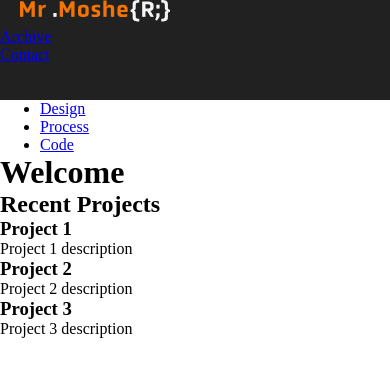
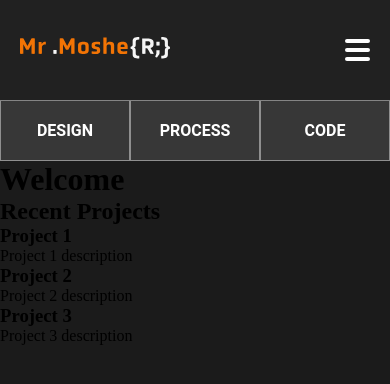
Before and after one commit to CutoverOsprey39/mrmosher.github.io, a plain HTML site: page index.html in a window 390 px wide. Drawn offline with Linux system fonts and the light colour scheme.

Commit message:
functional nav bar

```diff
--- a/index.html
+++ b/index.html
@@ -6,51 +6,48 @@
         <title>Portfolio</title>
         <link rel="stylesheet" href="src/css/index.css" />
         <link rel="stylesheet" href="src/css/styleguide.css" />
-        <link rel="stylesheet" href="src/css/global.css" />
+        <link rel="stylesheet" href="src/global.css" />
         <style>
-        *{margin: 0px;}
+            * { margin: 0px; }
         </style>
     </head>
-    <body >
+    <body>
         <div> <!-- content wrapper -->
             <div>
                 <nav class="navbar">
                     <div>
-                        <h1
+                        <h1>
                             <a href="index.html" class="navlogo">
                                 <img src="src/img/navlogo.svg" alt="Logo"/>
                             </a>
                         </h1>
                     </div>
-                    <ul>
+                    <!-- Hamburger button -->
+                    <button class="hamburger">
+                        <span></span>
+                        <span></span>
+                        <span></span>
+                    </button>
+                    <!-- Navigation list -->
+                    <ul class="nav-menu">
                         <li>
-                            <a href="#">
-                                <span>Archive</span>
-                            </a>
+                            <a href="#"><span>ARCHIVE</span></a>
                         </li>
                         <li>
-                            <a href="#">
-                                <span>Contact</span>
-                            </a>
+                            <a href="#"><span>CONTACT</span></a>
                         </li>
                     </ul>
                 </nav>
                 <nav class="subnav">
                     <ul>
-                        <li>
-                            <a href="#">
-                                <span>Design</span>
-                            </a>
+                        <li class="design">
+                            <a href="#"><span>DESIGN</span></a>
                         </li>
-                        <li>
-                            <a href="#">
-                                <span>Process</span>
-                            </a>
+                        <li class="process">
+                            <a href="#"><span>PROCESS</span></a>
                         </li>
-                        <li>
-                            <a href="#">
-                                <span>Code</span>
-                            </a>
+                        <li class="code">
+                            <a href="#"><span>CODE</span></a>
                         </li>
                     </ul>
                 </nav>
@@ -78,5 +75,15 @@
                 </div>
             </main>
         </div>
+        <!-- Add JavaScript at the end of body -->
+        <script>
+            const hamburger = document.querySelector('.hamburger');
+            const navMenu = document.querySelector('.nav-menu');
+
+            hamburger.addEventListener('click', () => {
+                hamburger.classList.toggle('active');
+                navMenu.classList.toggle('active');
+            });
+        </script>
     </body>
 </html>
--- a/src/css/index.css
+++ b/src/css/index.css
@@ -1,13 +1,167 @@
-.navbar{
+body {
+  background-color: var(--variable-collection-secondary-black);
+}
+.navbar { /* Navbar styles */
     height: 100px;
     background-color: var(--primary-black);
+    display: flex;
+    justify-content: space-between;
+    align-items: center;
+    position: relative; /* Added for absolute positioning of menu on mobile */
+    border-bottom: 1px
+    solid var(--stroke-for-container);
+    z-index: 100; /* Ensure navbar is above other content */
 }
+
 .navbar .navlogo {
-    vertical-align: center;
+    vertical-align: middle;
     padding-left: 20px;
+    width: auto;
+    /* Note: align-items: left isn't valid here; flex properties work on containers, not items */
 }
-.navbar ul{
+
+/* Default menu styling for all sizes */
+.navbar ul.nav-menu {
     list-style: none;
     margin: 0;
     padding: 0;
+    font-family: var(--primary-subheading-font-family);
+    font-weight: var(--primary-subheading-font-weight);
+    font-size: var(--primary-subheading-font-size);
+    color: var(--white);
+    display: flex; /* Horizontal layout by default */
 }
+
+.navbar ul.nav-menu li {
+    padding: 20px;
+}
+
+.navbar ul.nav-menu li a {
+    text-decoration: none;
+    color: var(--white);
+}
+.navbar ul.nav-menu li:hover a {
+    transition: all 0.2s ease;
+    color: var(--stroke-for-container);
+}
+
+/* Hamburger styling - hidden by default */
+.navbar .hamburger {
+    display: none;
+    background: none;
+    border: none;
+    cursor: pointer;
+    padding: 20px;
+    z-index: 100;
+}
+
+.navbar .hamburger span {
+    /* Hamburger lines */
+    display: block;
+    width: 25px;
+    height: 4px;
+    border-radius: 2px;
+    background: var(--white);
+    margin: 5px 0;
+    transition: all 0.3s ease;
+    transform-origin: center;
+}
+ /* subnav styles */
+.subnav {
+    width: 100%;
+    height: 60px;
+}
+
+.subnav ul {
+    list-style: none;
+    margin: 0;
+    padding: 0;
+    display: flex; /* Horizontal layout */
+    justify-content: space-between; /* Evenly space boxes */
+    width: 100%;
+}
+
+.subnav ul li {
+    width: 33.33%; /* Each box is 1/3 of the page width */
+    background-color: var(--dark-gray-bg); /* Box background */
+    border-bottom: 1px solid var(--stroke-for-container);
+    border-left: 1px solid var(--stroke-for-container);
+    border-right: 1px solid var(--stroke-for-container);
+    text-align: center; /* Center text in boxes */
+    padding: 20px 0; /* Vertical padding for box height */
+    margin: 0; /* Remove any default margins */
+    box-sizing: border-box; /* Include padding/border in width */
+}
+
+.subnav ul li a {
+    text-decoration: none;
+    color: var(--white);
+    display: block; /* Makes entire box clickable */
+    font-family: var(--secondary-subheading-font-family);
+    font-weight: var(--secondary-subheading-font-weight);
+    font-size: var(--secondary-subheading-font-size);
+}
+.subnav ul li:hover {
+  background-color: var(--secondary-gray); /* Hover effect */
+    transition: all 0.2s ease;
+}
+/* End subnav styles */
+
+/* Mobile-specific styles */
+@media (max-width: 768px) {
+    .navbar {
+        height: 100px; /* Keep fixed height unless you want it auto */
+        padding: 0; /* Remove padding for better control on mobile */
+
+    }
+
+    .navbar .hamburger {
+        display: block; /* Show hamburger on mobile */
+    }
+
+    .navbar ul.nav-menu {
+        flex-direction: column;
+        position: absolute;
+        top: 100%;
+        left: 0;
+        width: 100%;
+        background-color: var(--primary-black);
+        transform: translateY(-100%); /* Hidden by default */
+        opacity: 0;
+        transition: all 0.3s ease;
+        z-index: 99; /* Ensure it appears above other content */
+    }
+
+    .navbar ul.nav-menu.active {
+        transform: translateY(0%); /* Slide in when active */
+        opacity: 1;
+        border-bottom: 1px solid var(--stroke-for-container); /* Maintain for mobile navbar */
+    }
+
+    .navbar ul.nav-menu li {
+        padding: 10px ;
+        padding-bottom: 20px;
+        width: 100%;
+        text-align: center;
+    }
+
+    .navbar ul.nav-menu li:hover a {
+        color: var(--stroke-for-container);
+        transition: all 0.2s ease;
+    }
+
+    /* Hamburger to X transformation */
+    .navbar .hamburger.active span:nth-child(1) {
+        transform: rotate(45deg) translate(6px, 6px);
+        border-radius: 2px;
+    }
+
+    .navbar .hamburger.active span:nth-child(2) {
+        opacity: 0;
+    }
+
+    .navbar .hamburger.active span:nth-child(3) {
+        transform: rotate(-45deg) translate(7px, -7px);
+        border-radius: 2px;
+    }
+} /*End navbar styles */
--- a/src/css/styleguide.css
+++ b/src/css/styleguide.css
@@ -2,7 +2,7 @@
   --white: rgba(255, 255, 255, 1);
   --salmon-secondary-color: rgba(242, 92, 92, 1);
   --primary-orange: rgba(242, 116, 5, 1);
-  --off-white-hover: rgba(232, 232, 232, 1);
+  --off-white: rgba(232, 232, 232, 1);
   --primary-black: rgba(33, 33, 33, 1);
   --dark-gray-bg: rgba(55, 55, 55, 1);
   --secondary-gray: rgba(72, 72, 72, 1);
```
Also changed, not shown: 1 other file.
